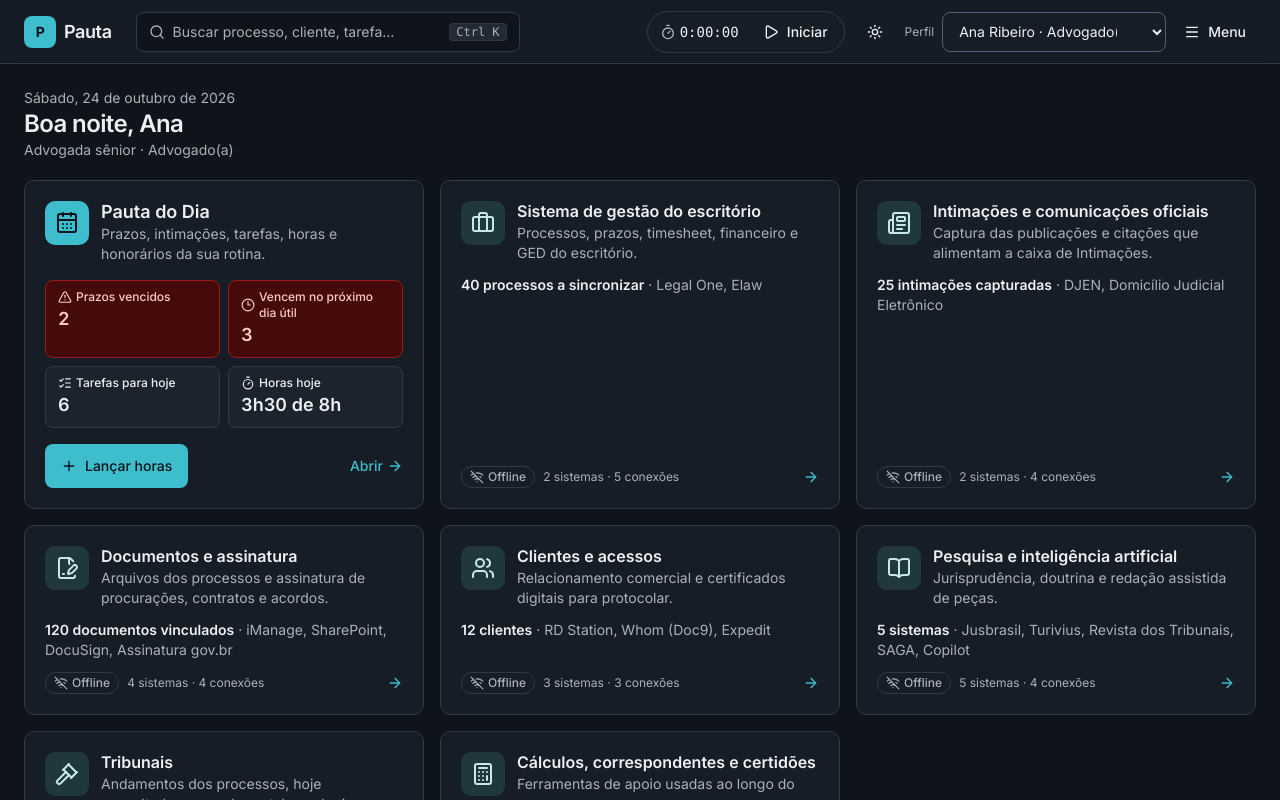
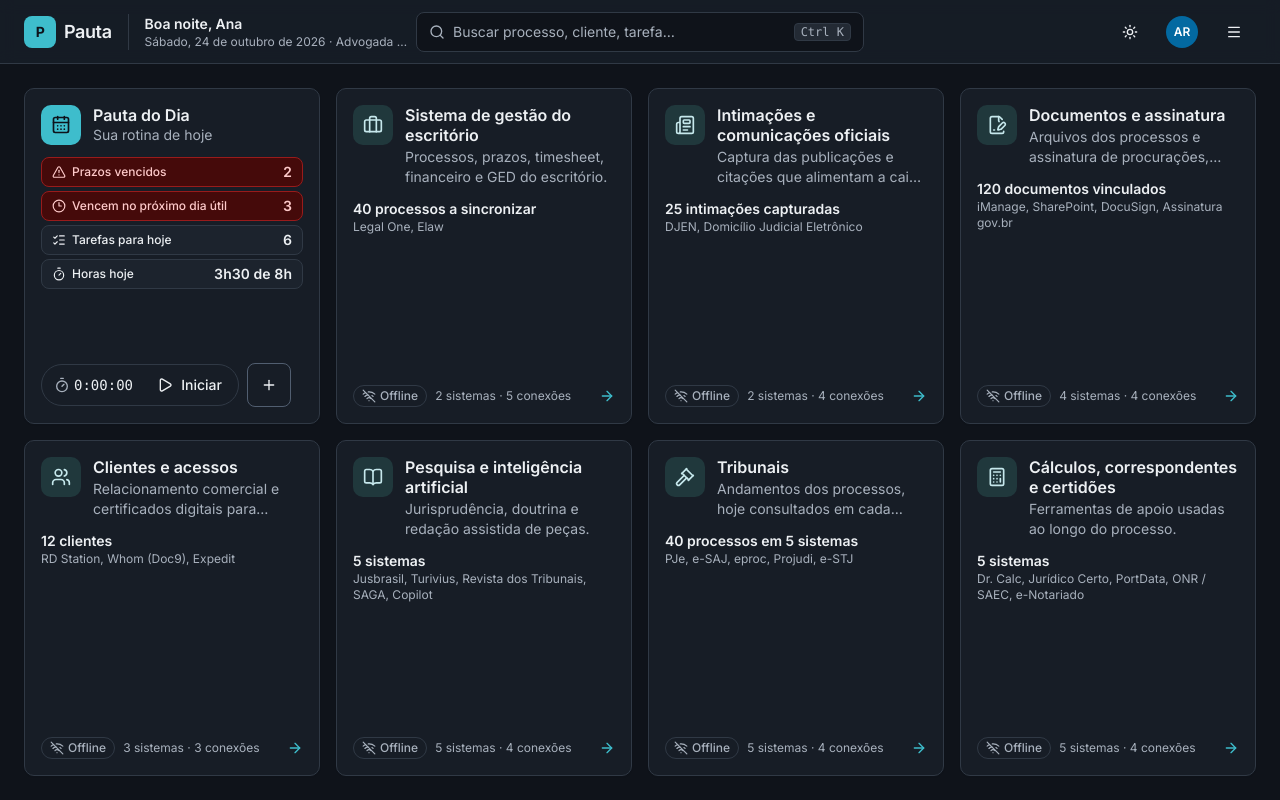
Before and after one commit to felipepintofreitas/Pauta, a React (Vite) app: page /pauta in a window 1280 px wide. Shown: the top 800 px of the page. Built offline with nearby package versions, Linux system fonts and the light colour scheme.

Commit message:
Saudação e avatar no topo, busca centralizada, tela inicial 4+4 sem rolagem e saída do sistema
Co-Authored-By: Claude Opus 5.5 (1M context) <noreply@anthropic.com>
Claude-Session: https://claude.ai/code/session_014HCGtj15cpm5PGZKYVoBdX

```diff
--- a/src/components/Integracao.tsx
+++ b/src/components/Integracao.tsx
@@ -51,10 +51,10 @@ export function CardGrupoIntegracao({ grupo }: { grupo: GrupoIntegracoes }) {
   const { db } = useApp()
   const Icone = grupo.icone
   return (
-    <Card className="relative flex h-full flex-col p-5 transition-colors focus-within:ring-2 focus-within:ring-ring hover:border-primary">
+    <Card className="relative flex h-full flex-col p-4 transition-colors focus-within:ring-2 focus-within:ring-ring hover:border-primary">
       <div className="flex items-start gap-3">
-        <span className="grid size-11 shrink-0 place-items-center rounded-lg bg-secondary text-secondary-foreground">
-          <Icone className="size-6" aria-hidden />
+        <span className="grid size-10 shrink-0 place-items-center rounded-lg bg-secondary text-secondary-foreground">
+          <Icone className="size-5" aria-hidden />
         </span>
         <div className="min-w-0">
           <h2 className="text-base font-semibold leading-tight">
@@ -62,13 +62,11 @@ export function CardGrupoIntegracao({ grupo }: { grupo: GrupoIntegracoes }) {
               {grupo.titulo}
             </Link>
           </h2>
-          <p className="mt-0.5 text-sm text-muted-foreground">{grupo.descricao}</p>
+          <p className="mt-0.5 line-clamp-2 text-sm text-muted-foreground">{grupo.descricao}</p>
         </div>
       </div>
-      <p className="mt-3 text-sm">
-        <span className="font-semibold">{resumoDoGrupo(db, grupo)}</span>
-        <span className="text-muted-foreground"> · {grupo.itens.map((i) => i.nome).join(', ')}</span>
-      </p>
+      <p className="mt-3 text-sm font-semibold">{resumoDoGrupo(db, grupo)}</p>
+      <p className="line-clamp-2 text-xs text-muted-foreground">{grupo.itens.map((i) => i.nome).join(', ')}</p>
       <div className="mt-auto flex flex-wrap items-center gap-2 pt-3">
         <Badge variant="outline" className="text-muted-foreground">
           <WifiOff aria-hidden /> Offline
--- a/src/components/layout/Shell.tsx
+++ b/src/components/layout/Shell.tsx
@@ -16,6 +16,8 @@ import {
   Plug,
   ChevronLeft,
   Home,
+  Check,
+  LogOut,
   Menu as MenuIcone,
   X,
   type LucideIcon,
@@ -24,13 +26,13 @@ import { useApp } from '@/store/store'
 import { useUi } from '@/store/ui'
 import { NOMES_PERFIL, type Perfil } from '@/data/tipos'
 import { menuDoPerfil, pode, type Rota } from '@/lib/permissoes'
-import { gravar } from '@/lib/armazenamento'
+import { gravar, ler } from '@/lib/armazenamento'
+import { hojeISO } from '@/lib/datas'
+import { dataPorExtenso } from '@/lib/formato'
 import { cn } from '@/lib/utils'
 import { Button } from '../ui/button'
-import { Dialog } from '../ui/dialog'
-import { Select } from '../ui/form'
 import { Avatar } from '../Avatar'
-import { CronometroBarra, CronometroFlutuante } from '../Cronometro'
+import { CronometroFlutuante } from '../Cronometro'
 import { BuscaGlobal } from '../BuscaGlobal'
 import { LancarHorasDialog } from '../LancarHorasDialog'
 
@@ -73,30 +75,122 @@ export function useContagens(): Partial<Record<Rota, number>> {
   return {}
 }
 
-function SeletorPerfil({ id, className }: { id: string; className?: string }) {
-  const { db, usuario, trocarUsuario } = useApp()
-  const perfis: Perfil[] = ['advogado', 'estagiario', 'controladoria', 'socio', 'financeiro']
+const ORDEM_PERFIS: Perfil[] = ['advogado', 'estagiario', 'controladoria', 'socio', 'financeiro']
+
+function useUsuariosOrdenados() {
+  const { db } = useApp()
+  return ORDEM_PERFIS.flatMap((p) => db.usuarios.filter((u) => u.perfil === p))
+}
+
+/** Avatar do usuário logado com os dados dele, a troca de usuário e a saída do sistema. */
+function MenuUsuario({ aoSair }: { aoSair: () => void }) {
+  const { usuario, trocarUsuario } = useApp()
+  const usuarios = useUsuariosOrdenados()
+  const { aberto, setAberto, caixa, botao } = usePainel()
   return (
-    <Select id={id} aria-label="Perfil em uso no protótipo" value={usuario.id} onChange={(e) => trocarUsuario(e.target.value)} className={className}>
-      {perfis.map((p) => (
-        <optgroup key={p} label={NOMES_PERFIL[p]}>
-          {db.usuarios
-            .filter((u) => u.perfil === p)
-            .map((u) => (
-              <option key={u.id} value={u.id}>
-                {u.nome} · {NOMES_PERFIL[p]}
-              </option>
-            ))}
-        </optgroup>
-      ))}
-    </Select>
+    <div ref={caixa} className="relative">
+      <Button ref={botao} variant="ghost" size="icon" className="rounded-full" aria-label={`Conta de ${usuario.nome}`} aria-expanded={aberto} aria-controls="menu-usuario" onClick={() => setAberto((v) => !v)}>
+        <Avatar nome={usuario.nome} id={usuario.id} />
+      </Button>
+      {aberto && (
+        <div id="menu-usuario" className="absolute right-0 top-full z-40 mt-2 w-72 max-w-[calc(100vw-1.5rem)] rounded-lg border bg-card shadow-lg">
+          <div className="flex items-center gap-3 border-b p-3">
+            <Avatar nome={usuario.nome} id={usuario.id} />
+            <div className="min-w-0 text-sm">
+              <p className="truncate font-semibold">{usuario.nome}</p>
+              <p className="truncate text-xs text-muted-foreground">
+                {usuario.cargo} · {NOMES_PERFIL[usuario.perfil]}
+              </p>
+              <p className="truncate text-xs text-muted-foreground">{usuario.email}</p>
+            </div>
+          </div>
+          <div className="max-h-[50vh] overflow-y-auto p-1.5">
+            <p className="px-2 pb-1 pt-1 text-xs font-medium text-muted-foreground" id="trocar-usuario">
+              Trocar usuário
+            </p>
+            <ul aria-labelledby="trocar-usuario">
+              {usuarios.map((u) => (
+                <li key={u.id}>
+                  <button
+                    type="button"
+                    aria-current={u.id === usuario.id ? 'true' : undefined}
+                    onClick={() => {
+                      trocarUsuario(u.id)
+                      setAberto(false)
+                    }}
+                    className={cn('flex min-h-11 w-full items-center gap-2 rounded-md px-2 text-left text-sm hover:bg-muted', u.id === usuario.id && 'bg-secondary text-secondary-foreground')}
+                  >
+                    <Avatar nome={u.nome} id={u.id} />
+                    <span className="min-w-0 flex-1">
+                      <span className="block truncate font-medium">{u.nome}</span>
+                      <span className="block truncate text-xs text-muted-foreground">{NOMES_PERFIL[u.perfil]}</span>
+                    </span>
+                    {u.id === usuario.id && <Check className="size-4 shrink-0" aria-hidden />}
+                  </button>
+                </li>
+              ))}
+            </ul>
+          </div>
+          <div className="border-t p-1.5">
+            <button type="button" onClick={aoSair} className="flex min-h-11 w-full items-center gap-2 rounded-md px-2 text-sm font-medium text-red-700 hover:bg-muted dark:text-red-300">
+              <LogOut className="size-4" aria-hidden /> Sair do sistema
+            </button>
+          </div>
+        </div>
+      )}
+    </div>
+  )
+}
+
+/** Tela mostrada depois de sair: no protótipo, entrar é só escolher um usuário. */
+function TelaEntrada({ aoEntrar }: { aoEntrar: (id: string) => void }) {
+  const usuarios = useUsuariosOrdenados()
+  return (
+    <main className="grid min-h-dvh place-items-center p-4">
+      <div className="w-full max-w-sm rounded-lg border bg-card p-6 shadow-sm">
+        <Marca />
+        <h1 className="mt-4 text-xl font-semibold">Você saiu do sistema</h1>
+        <p className="mb-4 text-sm text-muted-foreground">Escolha um usuário para entrar de novo. No protótipo não há senha.</p>
+        <ul className="space-y-1">
+          {usuarios.map((u) => (
+            <li key={u.id}>
+              <button type="button" onClick={() => aoEntrar(u.id)} className="flex min-h-11 w-full items-center gap-2 rounded-md border px-3 py-1.5 text-left text-sm hover:border-primary hover:bg-muted">
+                <Avatar nome={u.nome} id={u.id} />
+                <span className="min-w-0 flex-1">
+                  <span className="block truncate font-medium">{u.nome}</span>
+                  <span className="block truncate text-xs text-muted-foreground">
+                    {u.cargo} · {NOMES_PERFIL[u.perfil]}
+                  </span>
+                </span>
+              </button>
+            </li>
+          ))}
+        </ul>
+      </div>
+    </main>
+  )
+}
+
+function Saudacao() {
+  const { usuario } = useApp()
+  const h = new Date().getHours()
+  const ola = h < 12 ? 'Bom dia' : h < 18 ? 'Boa tarde' : 'Boa noite'
+  return (
+    <div className="min-w-0 border-l pl-4 leading-tight">
+      <p className="truncate text-sm font-semibold">
+        {ola}, {usuario.nome.split(' ')[0]}
+      </p>
+      <p className="truncate text-xs text-muted-foreground first-letter:uppercase">
+        {dataPorExtenso(hojeISO())} · {usuario.cargo}
+      </p>
+    </div>
   )
 }
 
 type ItemNavegacao = { rotulo: string; caminho: string; icone: LucideIcon; ativo: boolean; contagem?: number }
 
-/** Menu colapsável no canto superior direito com as áreas do sistema. */
-function MenuPrincipal({ itens }: { itens: ItemNavegacao[] }) {
+/** Estado de um painel suspenso: fecha ao trocar de página, ao clicar fora e com Esc. */
+function usePainel() {
   const [aberto, setAberto] = useState(false)
   const local = useLocation()
   const caixa = useRef<HTMLDivElement>(null)
@@ -120,12 +214,17 @@ function MenuPrincipal({ itens }: { itens: ItemNavegacao[] }) {
       document.removeEventListener('keydown', tecla)
     }
   }, [aberto])
+  return { aberto, setAberto, caixa, botao }
+}
+
+/** Menu colapsável no canto superior direito com as áreas do sistema. */
+function MenuPrincipal({ itens }: { itens: ItemNavegacao[] }) {
+  const { aberto, setAberto, caixa, botao } = usePainel()
   const pendentes = itens.reduce((s, i) => s + (i.contagem ?? 0), 0)
   return (
     <div ref={caixa} className="relative">
-      <Button ref={botao} variant="ghost" className="relative gap-2 px-2.5" aria-expanded={aberto} aria-controls="menu-principal" onClick={() => setAberto((v) => !v)}>
+      <Button ref={botao} variant="ghost" size="icon" className="relative" aria-label="Menu" aria-expanded={aberto} aria-controls="menu-principal" onClick={() => setAberto((v) => !v)}>
         {aberto ? <X /> : <MenuIcone />}
-        <span className="hidden sm:inline">Menu</span>
         {!!pendentes && (
           <span className="absolute right-0.5 top-0.5 rounded-full bg-primary px-1.5 text-[10px] font-semibold text-primary-foreground">
             {pendentes}
@@ -168,12 +267,12 @@ function MenuPrincipal({ itens }: { itens: ItemNavegacao[] }) {
 }
 
 export function Shell({ children }: { children: ReactNode }) {
-  const { usuario } = useApp()
+  const { usuario, trocarUsuario } = useApp()
   const { setBuscaAberta } = useUi()
+  const [conectado, setConectado] = useState(() => ler<string>('pauta:sessao') !== 'saiu')
   const tema = useTema()
   const local = useLocation()
   const contagens = useContagens()
-  const [perfilAberto, setPerfilAberto] = useState(false)
   useEffect(() => {
     window.scrollTo(0, 0)
   }, [local.pathname])
@@ -190,7 +289,18 @@ export function Shell({ children }: { children: ReactNode }) {
     { rotulo: 'Integrações', caminho: '/integracoes', icone: Plug, ativo: emIntegracoes },
   ]
   if (menu.includes('configuracoes')) navegacao.push({ rotulo: 'Configurações', caminho: '/configuracoes', icone: Settings, ativo: emConfig })
+  const sair = () => {
+    gravar('pauta:sessao', 'saiu')
+    setConectado(false)
+  }
+  const entrar = (id: string) => {
+    trocarUsuario(id)
+    gravar('pauta:sessao', 'conectado')
+    setConectado(true)
+  }
   const modulo = (Object.keys(ITENS_MENU) as Rota[]).find((r) => r !== 'configuracoes' && caminho.startsWith(ITENS_MENU[r].caminho) && ITENS_MENU[r].caminho !== '/')
+
+  if (!conectado) return <TelaEntrada aoEntrar={entrar} />
 
   return (
     <div className="min-h-dvh">
@@ -201,48 +311,36 @@ export function Shell({ children }: { children: ReactNode }) {
       <div className="flex min-h-dvh flex-col">
         {/* Barra superior */}
         <header className="sticky top-0 z-20 flex h-14 items-center gap-2 border-b bg-card/95 px-3 backdrop-blur md:h-16 md:px-6">
-          <Link to="/" aria-label="Pauta, ir para o início" title="Ir para o início" className="shrink-0 rounded-md">
-            <Marca />
-          </Link>
+          <div className="flex min-w-0 flex-1 items-center gap-4">
+            <Link to="/" aria-label="Pauta, ir para o início" title="Ir para o início" className="shrink-0 rounded-md">
+              <Marca />
+            </Link>
+            <div className="hidden min-w-0 lg:block">
+              <Saudacao />
+            </div>
+          </div>
           <button
             type="button"
             onClick={() => setBuscaAberta(true)}
-            className="ml-4 hidden min-h-10 w-full min-w-0 max-w-sm items-center gap-2 rounded-md border bg-background px-3 text-sm text-muted-foreground hover:bg-muted xl:flex"
+            className="hidden min-h-10 w-[22rem] shrink items-center gap-2 rounded-md border bg-background px-3 text-sm text-muted-foreground hover:bg-muted lg:flex xl:w-[28rem]"
           >
             <Search className="size-4 shrink-0" aria-hidden />
             <span className="truncate">Buscar processo, cliente, tarefa…</span>
             <kbd className="ml-auto whitespace-nowrap rounded border bg-muted px-1.5 text-xs">Ctrl K</kbd>
           </button>
-          <div className="ml-auto flex items-center gap-1 md:gap-2">
-            {lancaHoras && (
-              <div className="hidden lg:block">
-                <CronometroBarra />
-              </div>
-            )}
-            <Button variant="ghost" size="icon" className="xl:hidden" onClick={() => setBuscaAberta(true)} aria-label="Buscar">
+          <div className="flex flex-1 items-center justify-end gap-1 md:gap-2">
+            <Button variant="ghost" size="icon" className="lg:hidden" onClick={() => setBuscaAberta(true)} aria-label="Buscar">
               <Search />
             </Button>
             <Button variant="ghost" size="icon" onClick={tema.alternar} aria-label={tema.escuro ? 'Usar modo claro' : 'Usar modo escuro'}>
               {tema.escuro ? <Sun /> : <Moon />}
             </Button>
-            <div className="hidden items-center gap-2 xl:flex">
-              <label htmlFor="perfil-desktop" className="text-xs text-muted-foreground">
-                Perfil
-              </label>
-              <SeletorPerfil id="perfil-desktop" className="w-56" />
-            </div>
-            <Button variant="ghost" className="gap-2 px-2 xl:hidden" onClick={() => setPerfilAberto(true)} aria-label={`Trocar perfil (atual: ${usuario.nome}, ${NOMES_PERFIL[usuario.perfil]})`}>
-              <Avatar nome={usuario.nome} id={usuario.id} />
-              <span className="hidden text-left text-xs leading-tight md:block">
-                <span className="block font-medium text-foreground">{usuario.nome}</span>
-                <span className="block text-muted-foreground">{NOMES_PERFIL[usuario.perfil]}</span>
-              </span>
-            </Button>
+            <MenuUsuario aoSair={sair} />
             <MenuPrincipal itens={navegacao} />
           </div>
         </header>
 
-        <main id="conteudo" tabIndex={-1} className="mx-auto w-full max-w-7xl flex-1 px-4 pb-28 pt-4 md:px-6 md:pb-10 md:pt-6">
+        <main id="conteudo" tabIndex={-1} className="mx-auto w-full max-w-7xl flex-1 px-4 pb-28 pt-4 md:px-6 md:pb-6 md:pt-6">
           {grupoIntegracao && (
             <nav aria-label="Você está em" className="mb-2 text-sm">
               <Link to="/integracoes" className="inline-flex min-h-11 items-center gap-1 font-medium text-primary hover:underline md:min-h-0">
@@ -262,10 +360,6 @@ export function Shell({ children }: { children: ReactNode }) {
         </main>
       </div>
 
-      <Dialog aberto={perfilAberto} aoFechar={() => setPerfilAberto(false)} titulo="Perfil do protótipo" descricao="Trocar o perfil muda o menu, a tela inicial e as permissões." tamanho="sm">
-        <SeletorPerfil id="perfil-mobile" />
-      </Dialog>
-
       {lancaHoras && <CronometroFlutuante />}
       <BuscaGlobal />
       <LancarHorasDialog />
--- a/src/pages/Inicio.tsx
+++ b/src/pages/Inicio.tsx
@@ -1,5 +1,5 @@
 import { Link } from 'react-router-dom'
-import { AlertTriangle, ArrowRight, CalendarDays, Clock3, Inbox, ListChecks, Plus, ShieldAlert, Timer, Wallet } from 'lucide-react'
+import { AlertTriangle, CalendarDays, Clock3, Inbox, ListChecks, Plus, ShieldAlert, Timer, Wallet } from 'lucide-react'
 import { useApp } from '@/store/store'
 import { useUi } from '@/store/ui'
 import { NOMES_PERFIL } from '@/data/tipos'
@@ -11,6 +11,7 @@ import { resumoCliente, somaMinutos } from '@/lib/negocio'
 import { cn } from '@/lib/utils'
 import { Card } from '@/components/ui/card'
 import { Button } from '@/components/ui/button'
+import { CronometroBarra } from '@/components/Cronometro'
 import { CardGrupoIntegracao } from '@/components/Integracao'
 import { GRUPOS_INICIO } from '@/data/integracoes'
 
@@ -74,9 +75,11 @@ export function Inicio() {
   const { usuario } = useApp()
   const { abrirLancamento } = useUi()
   const destaques = useDestaques()
+  const lanca = pode(usuario.perfil, 'lancarHoras')
   return (
-    <div>
-      <div className="mb-5">
+    <div className="lg:flex lg:h-[calc(100dvh-4rem-3rem)] lg:min-h-[30rem] lg:flex-col">
+      {/* No computador a saudação fica na barra do topo */}
+      <div className="mb-4 lg:hidden">
         <p className="text-sm text-muted-foreground first-letter:uppercase">{dataPorExtenso(hojeISO())}</p>
         <h1 className="text-xl font-semibold tracking-tight md:text-2xl">
           {saudacao()}, {usuario.nome.split(' ')[0]}
@@ -85,42 +88,41 @@ export function Inicio() {
           {usuario.cargo} · {NOMES_PERFIL[usuario.perfil]}
         </p>
       </div>
+      <h1 className="sr-only max-lg:hidden">Início</h1>
 
-      <div className="grid gap-4 md:grid-cols-2 xl:grid-cols-3">
-        <Card className="relative flex flex-col p-5 transition-colors focus-within:ring-2 focus-within:ring-ring hover:border-primary">
+      <div className="grid gap-4 md:grid-cols-2 lg:min-h-0 lg:flex-1 lg:grid-cols-4 lg:grid-rows-2">
+        <Card className="relative flex flex-col p-4 transition-colors focus-within:ring-2 focus-within:ring-ring hover:border-primary">
           <div className="flex items-start gap-3">
-            <span className="grid size-11 shrink-0 place-items-center rounded-lg bg-primary text-primary-foreground">
-              <CalendarDays className="size-6" aria-hidden />
+            <span className="grid size-10 shrink-0 place-items-center rounded-lg bg-primary text-primary-foreground">
+              <CalendarDays className="size-5" aria-hidden />
             </span>
             <div className="min-w-0">
-              <h2 className="text-lg font-semibold leading-tight">
+              <h2 className="text-base font-semibold leading-tight">
                 <Link to="/pauta" className="after:absolute after:inset-0 after:rounded-lg focus:outline-none">
                   Pauta do Dia
                 </Link>
               </h2>
-              <p className="text-sm text-muted-foreground">Prazos, intimações, tarefas, horas e honorários da sua rotina.</p>
+              <p className="truncate text-sm text-muted-foreground">Sua rotina de hoje</p>
             </div>
           </div>
-          <dl className="mt-4 grid grid-cols-2 gap-2">
+          <dl className="mt-3 space-y-1">
             {destaques.map((d) => (
-              <div key={d.rotulo} className={cn('rounded-md border px-3 py-2', d.classe ?? 'bg-muted/50')}>
-                <dt className="flex items-center gap-1 text-xs font-medium">
-                  <d.icone className="size-3.5 shrink-0" aria-hidden /> {d.rotulo}
+              <div key={d.rotulo} className={cn('flex items-center justify-between gap-2 rounded-md border px-2.5 py-1', d.classe ?? 'bg-muted/50')}>
+                <dt className="flex min-w-0 items-center gap-1.5 text-xs font-medium">
+                  <d.icone className="size-3.5 shrink-0" aria-hidden /> <span className="truncate">{d.rotulo}</span>
                 </dt>
-                <dd className="text-lg font-semibold tabular-nums">{d.valor}</dd>
+                <dd className="whitespace-nowrap text-sm font-semibold tabular-nums">{d.valor}</dd>
               </div>
             ))}
           </dl>
-          <div className="mt-4 flex flex-wrap items-center gap-2">
-            {pode(usuario.perfil, 'lancarHoras') && (
-              <Button className="relative z-10" onClick={() => abrirLancamento()}>
-                <Plus /> Lançar horas
+          {lanca && (
+            <div className="relative z-10 mt-auto flex items-center gap-2 pt-3">
+              <CronometroBarra />
+              <Button size="icon" variant="outline" onClick={() => abrirLancamento()} aria-label="Lançar horas" title="Lançar horas">
+                <Plus />
               </Button>
-            )}
-            <span className="ml-auto inline-flex items-center gap-1 text-sm font-medium text-primary" aria-hidden>
-              Abrir <ArrowRight className="size-4" />
-            </span>
-          </div>
+            </div>
+          )}
         </Card>
         {GRUPOS_INICIO.map((g) => (
           <CardGrupoIntegracao key={g.id} grupo={g} />
```
Also changed, not shown: src/pages/PautaDoDia.tsx (+9 -3 lines).
